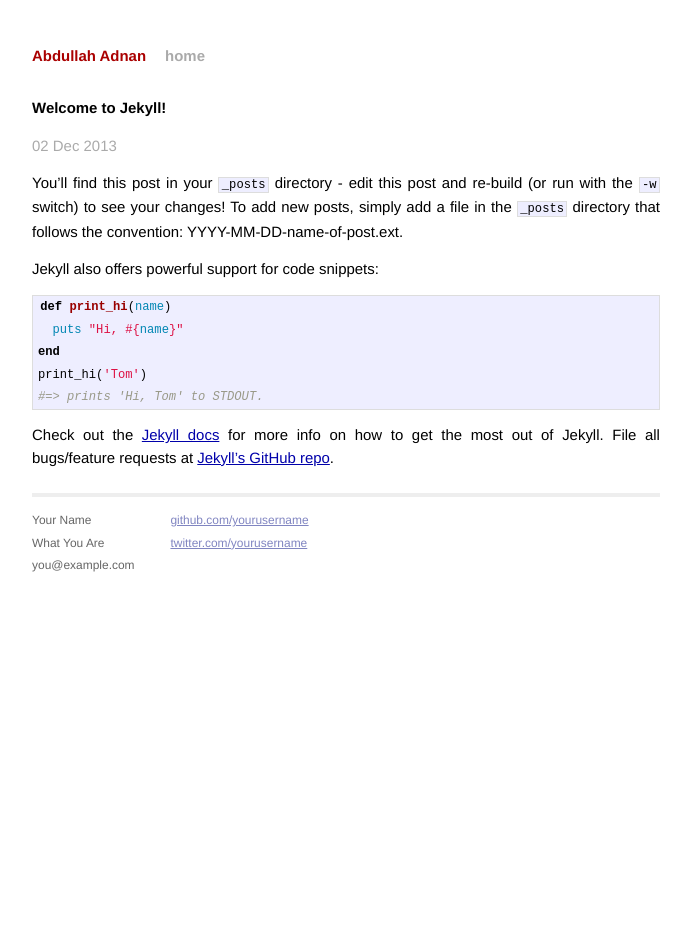
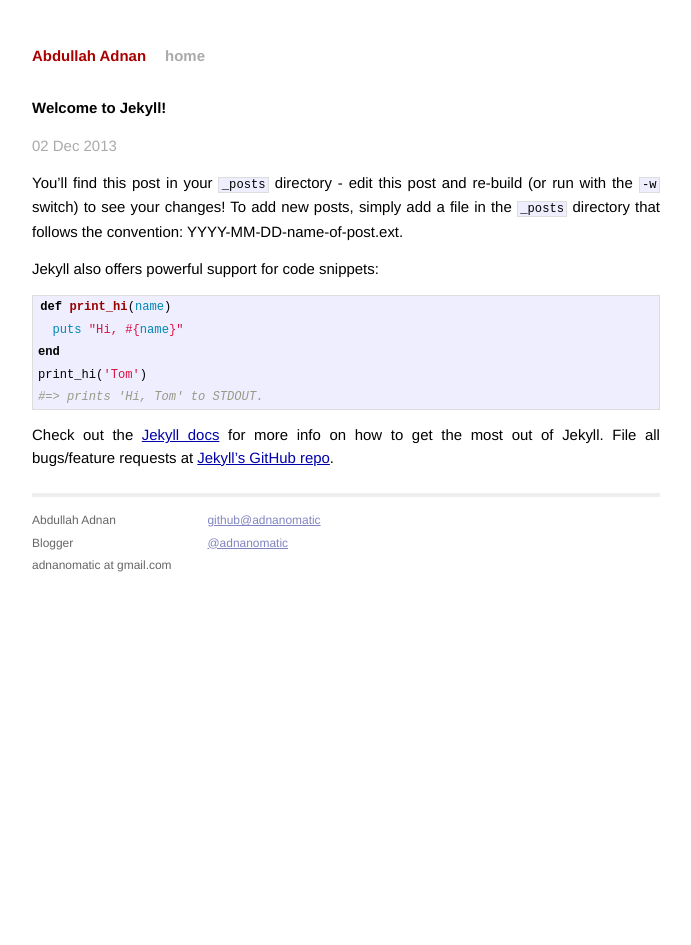
Before and after one commit to adnanomatic/adnanomatic.github.io, a Jekyll site: the page built from _posts/2013-12-02-welcome-to-jekyll.markdown, in a window 1280 px wide. Shown: the whole page, without its empty margins (294-985 px from the left). Built offline with Jekyll 4.4.1, drawn with Linux system fonts in a browser that asks for light colours; Markdown is read by kramdown in place of the engine named in the settings.

Commit message:
Updated information

```diff
--- a/_layouts/default.html
+++ b/_layouts/default.html
@@ -26,15 +26,15 @@
           <div class="footer">
             <div class="contact">
               <p>
-                Your Name<br />
-                What You Are<br />
-                you@example.com
+                Abdullah Adnan<br />
+                Blogger<br />
+                adnanomatic at gmail.com
               </p>
             </div>
             <div class="contact">
               <p>
-                <a href="https://github.com/yourusername">github.com/yourusername</a><br />
-                <a href="https://twitter.com/yourusername">twitter.com/yourusername</a><br />
+                <a href="https://github.com/adnanomatic">github@adnanomatic</a><br />
+                <a href="https://twitter.com/adnanomatic">@adnanomatic</a><br />
               </p>
             </div>
           </div>
```
